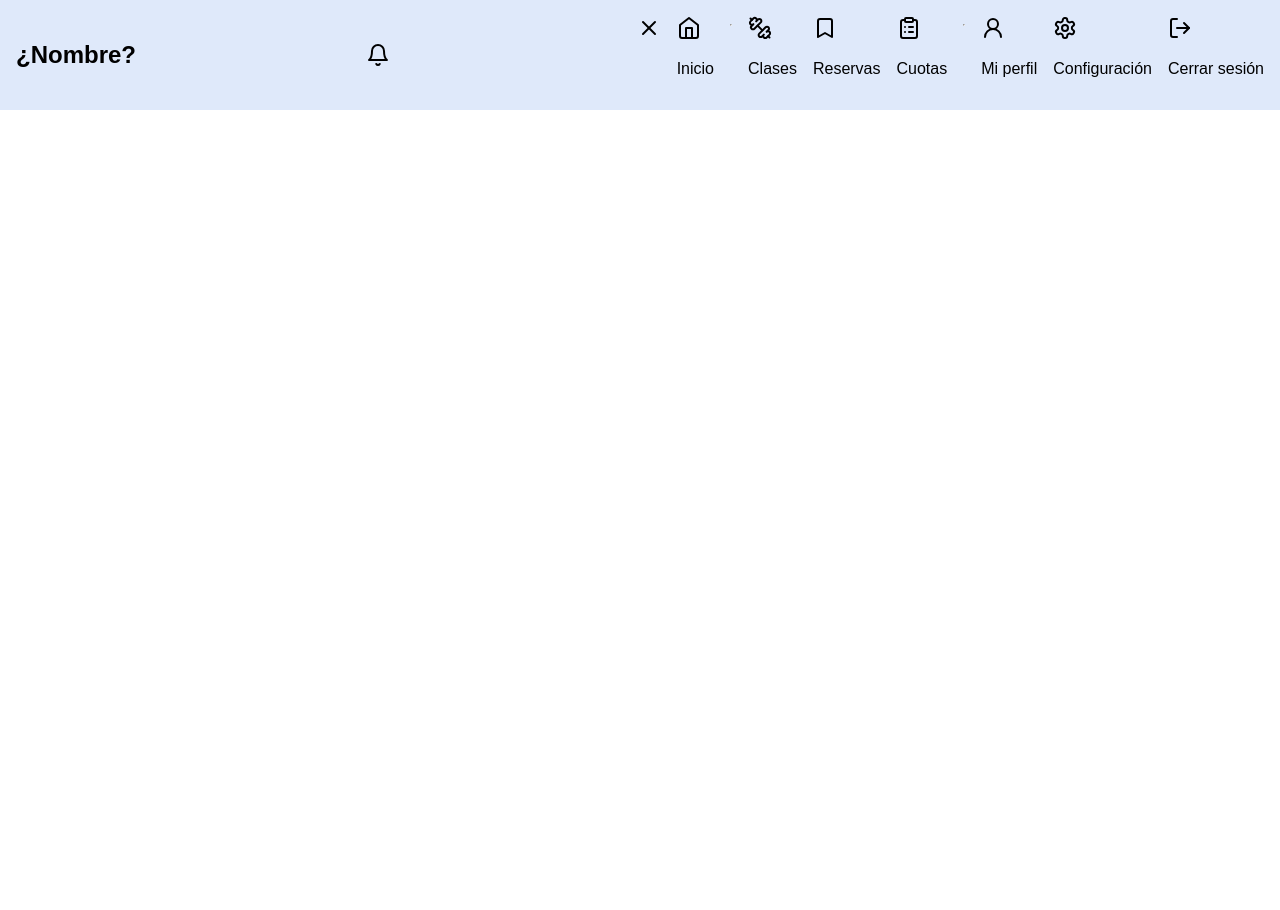
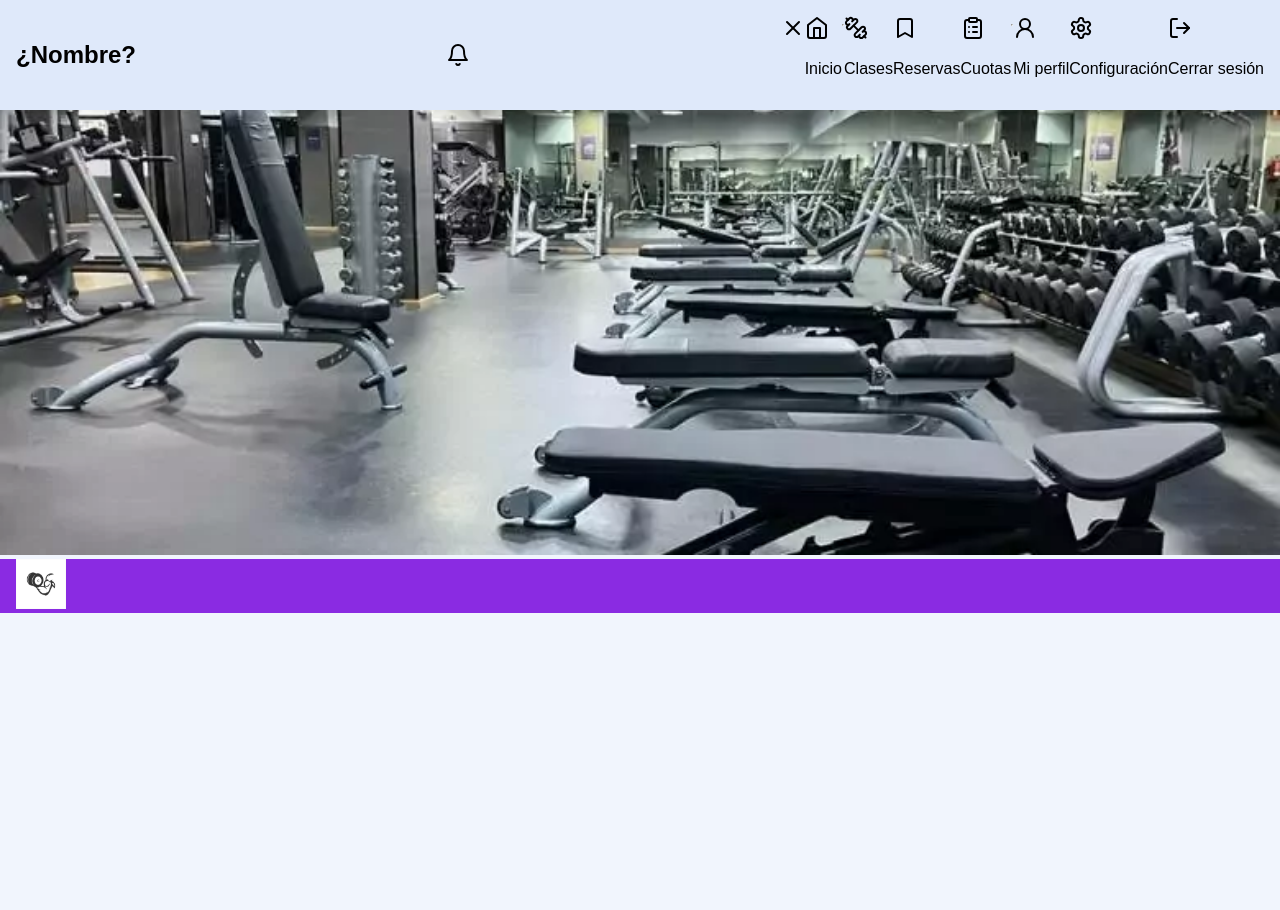
Before and after one commit to Jevix/octopush, a Django app: template proyecto_gym/app_gimnasio/templates/home.html in a window 1280 px wide. Before the commit the page ends 110 px from the top, so only its background shows below. Run offline with Django 3.2, Linux system fonts and the light colour scheme; the template is opened without the code that fills it, so the values that code supplies are empty.

Commit message:
Actualizacion frontend - home y login

```diff
--- a/proyecto_gym/app_gimnasio/static/styles.css
+++ b/proyecto_gym/app_gimnasio/static/styles.css
@@ -1,11 +1,13 @@
 
 html{
     font-family: "Roboto", sans-serif;
+    height: 100vh;
 }
 
 body{
     margin: 0;
     padding: 0;
+    overflow: hidden;
 }
 
 .container {
@@ -120,7 +122,6 @@ legend{
 
 /* Estilos base */
 
-
 .navbar {
     display: flex;
     justify-content: space-between;
@@ -141,10 +142,6 @@ legend{
     padding: 0;
     margin: 0;
     display: flex;
-}
-
-.navbar-links li {
-    margin-left: 1rem;
 }
 
 .navbar-links a {
@@ -168,6 +165,32 @@ legend{
     border-radius: 10px;
 }
 
+.main{
+    height: 100vh;
+    background-color: rgba(241, 245, 253, 1);
+}
+
+.imagen{
+    width: 100%;
+}
+
+.home-title{
+    background-color: blueviolet;
+    padding: 0 16px;
+}
+
+.box-title img{
+    width: 50px;
+    height: 50px;
+}
+
+.box{
+    border-radius: 10px;
+    background-color: rgba(255, 255, 255, 1);
+    box-shadow: 0 6px 10px rgba(46, 62, 159, 0.25);
+}
+
+
 /* Estilos responsive */
 @media (max-width: 600px) {
     .navbar-links {
@@ -183,7 +206,7 @@ legend{
         justify-content: start;
         transition: left 0.23s ease;
         z-index: 10;
-        padding: 15px;
+        padding: 15px 15px 0 15px;
         font-weight: 600;
     }
 
@@ -194,8 +217,7 @@ legend{
     }
 
     .close-sidebar{
-        padding-bottom: 20px;
-        margin: 0;
+        height: 44px;
     }
 
     #close-sidebar{
@@ -206,15 +228,18 @@ legend{
         border-radius: 10px;
     }
 
+    .sidebar-icon{
+        height: 34px;
+        margin: 5px 10px;
+    }
+
     #close-sidebar:hover{
         transition: ease 0.2s;
         background-color:rgba(46, 62, 159, 0.15);
     }
 
     .navbar-links li {
-        margin: 5px 0;
         display: flex;
-        height: 34px;
     }
 
     .navbar-links .linea{
--- a/proyecto_gym/app_gimnasio/templates/home.html
+++ b/proyecto_gym/app_gimnasio/templates/home.html
@@ -12,7 +12,7 @@
     <link rel="stylesheet" type="text/css" href="{% static 'styles.css' %}">
 </head>
 <body>
-    <div class="container">
+<div class="container">
     <nav class="navbar">
         <a href="javascript:void(0);" class="toggle-button" id="toggle-button">
             <span class="bar"></span>
@@ -24,18 +24,32 @@
         <div class="navbar-links" id="navbar-links">
             <ul>
                 <li class="close-sidebar"><a href="#" id="close-sidebar"><svg xmlns="http://www.w3.org/2000/svg" width="24" height="24" viewBox="0 0 24 24" fill="none" stroke="#000000" stroke-width="2" stroke-linecap="round" stroke-linejoin="round" class="lucide lucide-x"><path d="M18 6 6 18"/><path d="m6 6 12 12"/></svg></a></li>
-                <li><a href="#"><svg xmlns="http://www.w3.org/2000/svg" width="24" height="24" viewBox="0 0 24 24" fill="none" stroke="#000000" stroke-width="2" stroke-linecap="round" stroke-linejoin="round" class="lucide lucide-home"><path d="m3 9 9-7 9 7v11a2 2 0 0 1-2 2H5a2 2 0 0 1-2-2z"/><polyline points="9 22 9 12 15 12 15 22"/></svg><p>Inicio</p></a></li>
+                <li class="sidebar-icon"><a href="#"><svg xmlns="http://www.w3.org/2000/svg" width="24" height="24" viewBox="0 0 24 24" fill="none" stroke="#000000" stroke-width="2" stroke-linecap="round" stroke-linejoin="round" class="lucide lucide-home"><path d="m3 9 9-7 9 7v11a2 2 0 0 1-2 2H5a2 2 0 0 1-2-2z"/><polyline points="9 22 9 12 15 12 15 22"/></svg><p>Inicio</p></a></li>
                 <li class="linea"><hr></li>
-                <li><a href="#"><svg xmlns="http://www.w3.org/2000/svg" width="24" height="24" viewBox="0 0 24 24" fill="none" stroke="#000000" stroke-width="2" stroke-linecap="round" stroke-linejoin="round" class="lucide lucide-dumbbell"><path d="M14.4 14.4 9.6 9.6"/><path d="M18.657 21.485a2 2 0 1 1-2.829-2.828l-1.767 1.768a2 2 0 1 1-2.829-2.829l6.364-6.364a2 2 0 1 1 2.829 2.829l-1.768 1.767a2 2 0 1 1 2.828 2.829z"/><path d="m21.5 21.5-1.4-1.4"/><path d="M3.9 3.9 2.5 2.5"/><path d="M6.404 12.768a2 2 0 1 1-2.829-2.829l1.768-1.767a2 2 0 1 1-2.828-2.829l2.828-2.828a2 2 0 1 1 2.829 2.828l1.767-1.768a2 2 0 1 1 2.829 2.829z"/></svg><p>Clases</p></a></li>
-                <li><a href="#"><svg xmlns="http://www.w3.org/2000/svg" width="24" height="24" viewBox="0 0 24 24" fill="none" stroke="#000000" stroke-width="2" stroke-linecap="round" stroke-linejoin="round" class="lucide lucide-bookmark"><path d="m19 21-7-4-7 4V5a2 2 0 0 1 2-2h10a2 2 0 0 1 2 2v16z"/></svg><p>Reservas</p></a></li>
-                <li><a href="#"><svg xmlns="http://www.w3.org/2000/svg" width="24" height="24" viewBox="0 0 24 24" fill="none" stroke="#000000" stroke-width="2" stroke-linecap="round" stroke-linejoin="round" class="lucide lucide-clipboard-list"><rect width="8" height="4" x="8" y="2" rx="1" ry="1"/><path d="M16 4h2a2 2 0 0 1 2 2v14a2 2 0 0 1-2 2H6a2 2 0 0 1-2-2V6a2 2 0 0 1 2-2h2"/><path d="M12 11h4"/><path d="M12 16h4"/><path d="M8 11h.01"/><path d="M8 16h.01"/></svg><p>Cuotas</p></a></li>
+                <li class="sidebar-icon"><a href="#"><svg xmlns="http://www.w3.org/2000/svg" width="24" height="24" viewBox="0 0 24 24" fill="none" stroke="#000000" stroke-width="2" stroke-linecap="round" stroke-linejoin="round" class="lucide lucide-dumbbell"><path d="M14.4 14.4 9.6 9.6"/><path d="M18.657 21.485a2 2 0 1 1-2.829-2.828l-1.767 1.768a2 2 0 1 1-2.829-2.829l6.364-6.364a2 2 0 1 1 2.829 2.829l-1.768 1.767a2 2 0 1 1 2.828 2.829z"/><path d="m21.5 21.5-1.4-1.4"/><path d="M3.9 3.9 2.5 2.5"/><path d="M6.404 12.768a2 2 0 1 1-2.829-2.829l1.768-1.767a2 2 0 1 1-2.828-2.829l2.828-2.828a2 2 0 1 1 2.829 2.828l1.767-1.768a2 2 0 1 1 2.829 2.829z"/></svg><p>Clases</p></a></li>
+                <li class="sidebar-icon"><a href="#"><svg xmlns="http://www.w3.org/2000/svg" width="24" height="24" viewBox="0 0 24 24" fill="none" stroke="#000000" stroke-width="2" stroke-linecap="round" stroke-linejoin="round" class="lucide lucide-bookmark"><path d="m19 21-7-4-7 4V5a2 2 0 0 1 2-2h10a2 2 0 0 1 2 2v16z"/></svg><p>Reservas</p></a></li>
+                <li class="sidebar-icon"><a href="#"><svg xmlns="http://www.w3.org/2000/svg" width="24" height="24" viewBox="0 0 24 24" fill="none" stroke="#000000" stroke-width="2" stroke-linecap="round" stroke-linejoin="round" class="lucide lucide-clipboard-list"><rect width="8" height="4" x="8" y="2" rx="1" ry="1"/><path d="M16 4h2a2 2 0 0 1 2 2v14a2 2 0 0 1-2 2H6a2 2 0 0 1-2-2V6a2 2 0 0 1 2-2h2"/><path d="M12 11h4"/><path d="M12 16h4"/><path d="M8 11h.01"/><path d="M8 16h.01"/></svg><p>Cuotas</p></a></li>
                 <li class="linea"><hr></li>
-                <li><a href="#"><svg xmlns="http://www.w3.org/2000/svg" width="24" height="24" viewBox="0 0 24 24" fill="none" stroke="#000000" stroke-width="2" stroke-linecap="round" stroke-linejoin="round" class="lucide lucide-user-round"><circle cx="12" cy="8" r="5"/><path d="M20 21a8 8 0 0 0-16 0"/></svg><p>Mi perfil</p></a></li>
-                <li><a href="#"><svg xmlns="http://www.w3.org/2000/svg" width="24" height="24" viewBox="0 0 24 24" fill="none" stroke="#000000" stroke-width="2" stroke-linecap="round" stroke-linejoin="round" class="lucide lucide-settings"><path d="M12.22 2h-.44a2 2 0 0 0-2 2v.18a2 2 0 0 1-1 1.73l-.43.25a2 2 0 0 1-2 0l-.15-.08a2 2 0 0 0-2.73.73l-.22.38a2 2 0 0 0 .73 2.73l.15.1a2 2 0 0 1 1 1.72v.51a2 2 0 0 1-1 1.74l-.15.09a2 2 0 0 0-.73 2.73l.22.38a2 2 0 0 0 2.73.73l.15-.08a2 2 0 0 1 2 0l.43.25a2 2 0 0 1 1 1.73V20a2 2 0 0 0 2 2h.44a2 2 0 0 0 2-2v-.18a2 2 0 0 1 1-1.73l.43-.25a2 2 0 0 1 2 0l.15.08a2 2 0 0 0 2.73-.73l.22-.39a2 2 0 0 0-.73-2.73l-.15-.08a2 2 0 0 1-1-1.74v-.5a2 2 0 0 1 1-1.74l.15-.09a2 2 0 0 0 .73-2.73l-.22-.38a2 2 0 0 0-2.73-.73l-.15.08a2 2 0 0 1-2 0l-.43-.25a2 2 0 0 1-1-1.73V4a2 2 0 0 0-2-2z"/><circle cx="12" cy="12" r="3"/></svg><p>Configuración</p></a></li>
-                <li><a href="#"><svg xmlns="http://www.w3.org/2000/svg" width="24" height="24" viewBox="0 0 24 24" fill="none" stroke="#000000" stroke-width="2" stroke-linecap="round" stroke-linejoin="round" class="lucide lucide-log-out"><path d="M9 21H5a2 2 0 0 1-2-2V5a2 2 0 0 1 2-2h4"/><polyline points="16 17 21 12 16 7"/><line x1="21" x2="9" y1="12" y2="12"/></svg><p>Cerrar sesión</p></a></li>
+                <li class="sidebar-icon"><a href="#"><svg xmlns="http://www.w3.org/2000/svg" width="24" height="24" viewBox="0 0 24 24" fill="none" stroke="#000000" stroke-width="2" stroke-linecap="round" stroke-linejoin="round" class="lucide lucide-user-round"><circle cx="12" cy="8" r="5"/><path d="M20 21a8 8 0 0 0-16 0"/></svg><p>Mi perfil</p></a></li>
+                <li class="sidebar-icon"><a href="#"><svg xmlns="http://www.w3.org/2000/svg" width="24" height="24" viewBox="0 0 24 24" fill="none" stroke="#000000" stroke-width="2" stroke-linecap="round" stroke-linejoin="round" class="lucide lucide-settings"><path d="M12.22 2h-.44a2 2 0 0 0-2 2v.18a2 2 0 0 1-1 1.73l-.43.25a2 2 0 0 1-2 0l-.15-.08a2 2 0 0 0-2.73.73l-.22.38a2 2 0 0 0 .73 2.73l.15.1a2 2 0 0 1 1 1.72v.51a2 2 0 0 1-1 1.74l-.15.09a2 2 0 0 0-.73 2.73l.22.38a2 2 0 0 0 2.73.73l.15-.08a2 2 0 0 1 2 0l.43.25a2 2 0 0 1 1 1.73V20a2 2 0 0 0 2 2h.44a2 2 0 0 0 2-2v-.18a2 2 0 0 1 1-1.73l.43-.25a2 2 0 0 1 2 0l.15.08a2 2 0 0 0 2.73-.73l.22-.39a2 2 0 0 0-.73-2.73l-.15-.08a2 2 0 0 1-1-1.74v-.5a2 2 0 0 1 1-1.74l.15-.09a2 2 0 0 0 .73-2.73l-.22-.38a2 2 0 0 0-2.73-.73l-.15.08a2 2 0 0 1-2 0l-.43-.25a2 2 0 0 1-1-1.73V4a2 2 0 0 0-2-2z"/><circle cx="12" cy="12" r="3"/></svg><p>Configuración</p></a></li>
+                <li class="sidebar-icon"><a href="#"><svg xmlns="http://www.w3.org/2000/svg" width="24" height="24" viewBox="0 0 24 24" fill="none" stroke="#000000" stroke-width="2" stroke-linecap="round" stroke-linejoin="round" class="lucide lucide-log-out"><path d="M9 21H5a2 2 0 0 1-2-2V5a2 2 0 0 1 2-2h4"/><polyline points="16 17 21 12 16 7"/><line x1="21" x2="9" y1="12" y2="12"/></svg><p>Cerrar sesión</p></a></li>
             </ul>
         </div>
     </nav>
+    <div class="main">
+        <img src="{% static 'images/bg-home-2.png' %}" alt="" class="imagen">
+        <div class="home-title">
+            <div class="box-title">
+                <img src="{% static 'images/img-title.jfif' %}" alt="">
+            </div>
+        </div>
+        <div class="box "></div>
+        <div>
+            <div class="box"></div>
+            <div class="box"></div>
+        </div>
+        <div class="box"></div>
+    </div>
 </div>
 <div class="overlay" id="overlay"></div>
     <script>
--- a/proyecto_gym/proyecto_gym/settings.py
+++ b/proyecto_gym/proyecto_gym/settings.py
@@ -120,7 +120,7 @@ USE_TZ = True
 
 STATIC_URL = 'static/'
 
-STATICFILES_DIRS = [BASE_DIR / "static"]
+""" STATICFILES_DIRS = [BASE_DIR / "static"] """
 
 # Default primary key field type
 # https://docs.djangoproject.com/en/5.0/ref/settings/#default-auto-field
```
Also changed, not shown: proyecto_gym/app_gimnasio/static/images/bg-home-2.png (added), proyecto_gym/app_gimnasio/static/images/bg-home.png (added), proyecto_gym/app_gimnasio/static/images/img-title.jfif (added).
